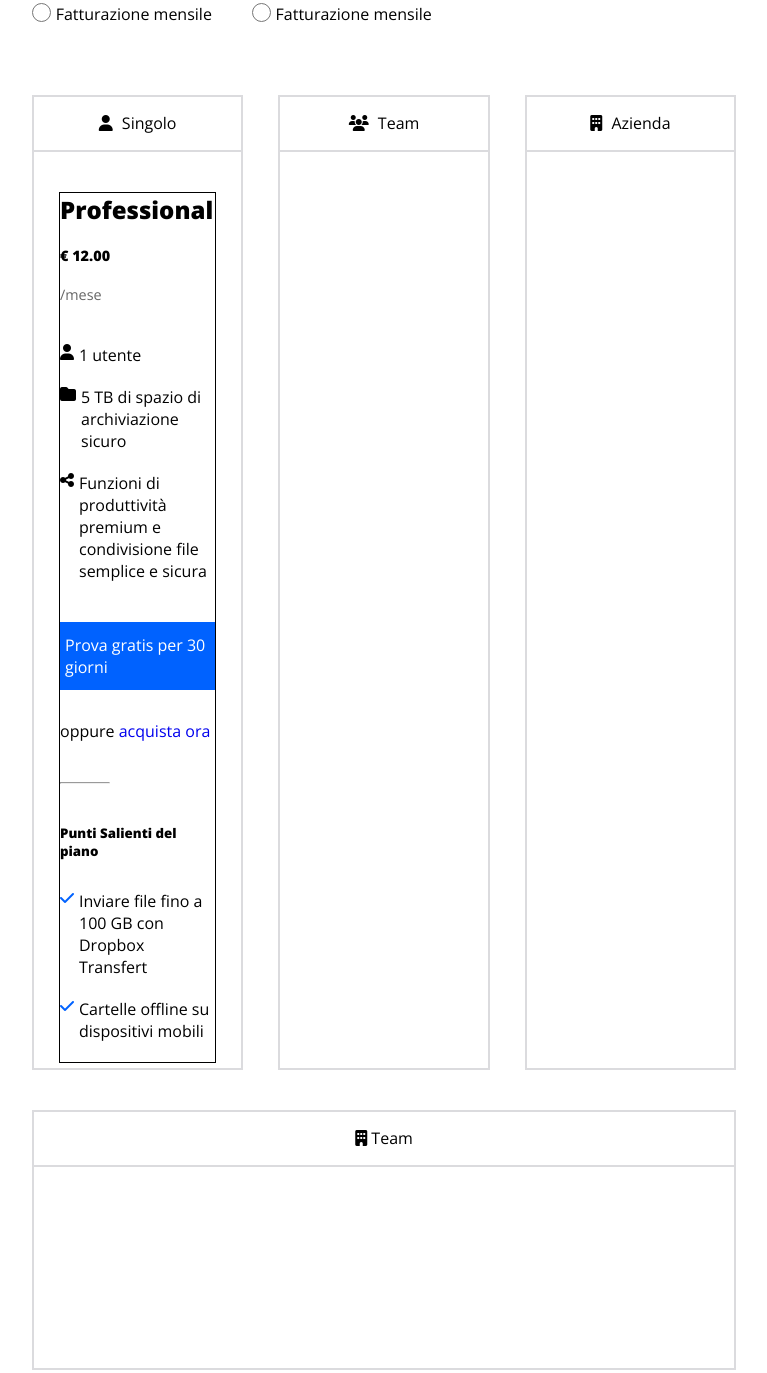
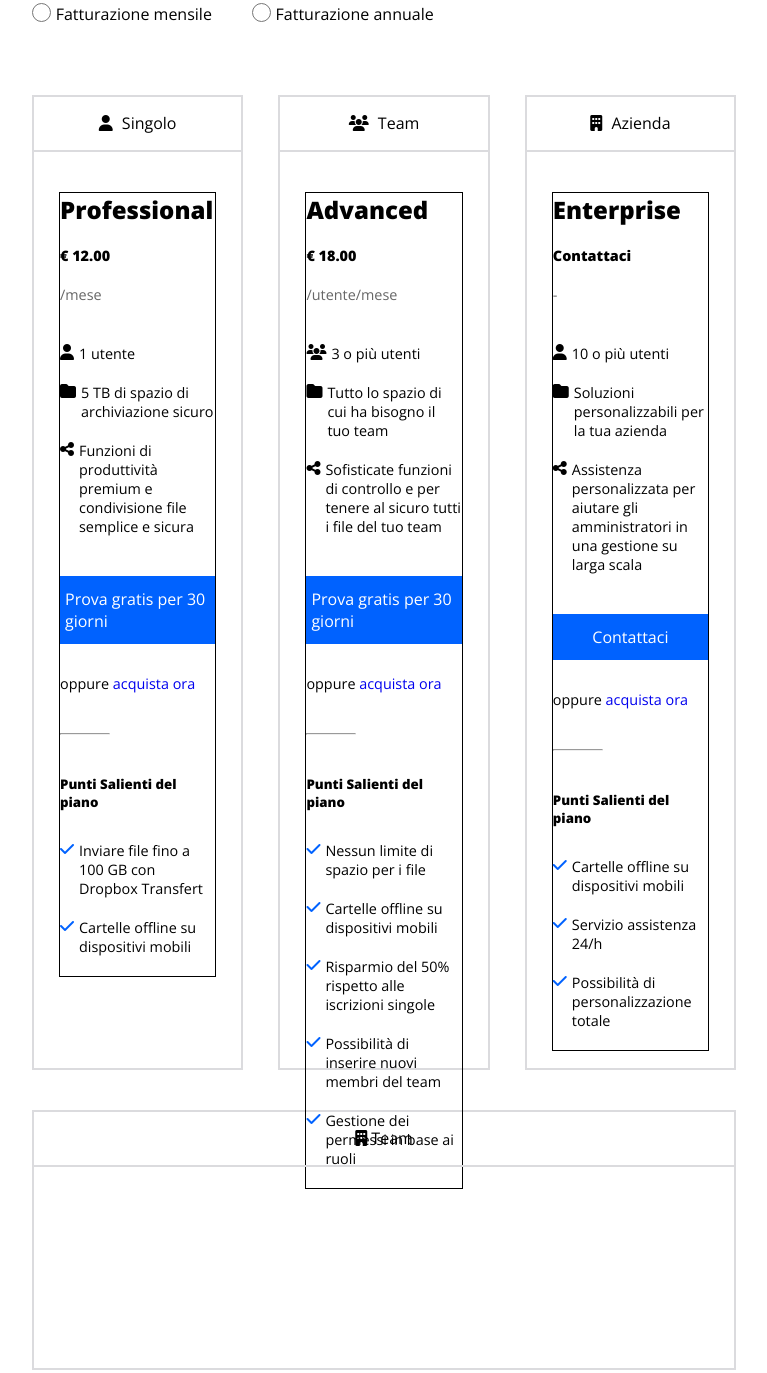
Before and after one commit to marroccuandrea/htmlcss-dropbox, a plain HTML site: page index.html in a window 1280 px wide. Shown: the part 1531-2904 px from the top of the page, without its empty margins (256-1023 px from the left). Drawn offline with nearby package versions, Linux system fonts and the light colour scheme.

Commit message:
[add] README finite colonne verticali

```diff
--- a/css/style.css
+++ b/css/style.css
@@ -189,6 +189,11 @@ h1{
 
 .colonna-vert i{
     padding-right: 5px;
+
+}
+
+.colonna-vert p{
+    font-size: 0.9rem;
 }
 
 .colonna-vert .professional{
@@ -237,7 +242,10 @@ h3{
 
 .oppure{
     margin-bottom: 40px;
+}
 
+.oppure a:visited{
+    color: #602993;
 }
 
 .hr-colonna{
--- a/index.html
+++ b/index.html
@@ -72,9 +72,9 @@
                         <input type="radio" class="checkbox-rotondo"/>
                         <span class="text-checkbox">Fatturazione mensile</span>
                         <input type="radio" class="checkbox-rotondo"/>
-                        <span class="text-checkbox">Fatturazione mensile</span>
+                        <span class="text-checkbox">Fatturazione annuale</span>
                 </div>
-
+<!-- PRIMA COLONNA  -->
                 <div class="piani-vert flex">
                     <div class="colonna-vert">
                         <div class="singolo">
@@ -117,21 +117,117 @@
                             </div>
 
                         </div>
+<!-- FINE PRIMA COLONNA  -->
 
+<!-- SECONDA COLONNA  -->
                     </div>
                     <div class="colonna-vert">
                         <div class="team">
                             <i class="fa-solid fa-users"></i>
                             <span>Team</span>
                         </div>
+                        <div class="professional">
+                            <h3>Advanced</h3>
+                            <ul class="euro">
+                                <li>&euro;<span> 18.00</span></li>
+                            </ul>
+                            <ul class="mensilita">
+                                <li>/utente/mese</li>
+                            </ul>
+                            <div class="lista-top">
+                                <div class="lista flex">
+                                    <i class="fa-solid fa-users"></i>
+                                    <p> 3 o più utenti</p>
+                                </div>
+                                <div class="lista flex">
+                                    <i class="fa-solid fa-folder"></i>
+                                    <p> Tutto lo spazio di cui ha bisogno il tuo team</p>
+                                </div>
+                                <div class="lista flex">
+                                    <i class="fa-solid fa-share-nodes"></i>
+                                    <p>Sofisticate funzioni di controllo e per tenere al sicuro tutti i file del tuo team</p>
+                                </div>
+                            </div>
+                            <a class="prova-gratis flex" href="#">Prova gratis per 30 giorni</a>
+                            <p class="oppure">oppure<a href="#"> acquista ora</a></p>
+                            <hr class="hr-colonna">
+                            <h5>Punti Salienti del piano</h5>
+                            <div class="lista flex">
+                                <i class="fa-solid fa-check"></i>
+                                <p> Nessun limite di spazio per i file</p>
+                            </div>
+                            <div class="lista flex">
+                                <i class="fa-solid fa-check"></i>
+                                <p> Cartelle offline su dispositivi mobili</p>
+                            </div>
+                            <div class="lista flex">
+                                <i class="fa-solid fa-check"></i>
+                                <p> Risparmio del 50% rispetto alle iscrizioni singole</p>
+                            </div>
+                            <div class="lista flex">
+                                <i class="fa-solid fa-check"></i>
+                                <p> Possibilità di inserire nuovi membri del team</p>
+                            </div>
+                            <div class="lista flex">
+                                <i class="fa-solid fa-check"></i>
+                                <p> Gestione dei permessi in base ai ruoli</p>
+                            </div>
+                        </div>
                     </div>
+<!-- FINE SECONDA COLONNA  -->
+
+<!-- TERZA COLONNA  -->
+
                     <div class="colonna-vert">
                         <div class="azienda">
                             <i class="fa-solid fa-building"></i>
                             <span>Azienda</span>
                         </div>
+                        <div class="professional">
+                            <h3>Enterprise</h3>
+                            <ul class="euro">
+                                <li>Contattaci</li>
+                            </ul>
+                            <ul class="mensilita">
+                                <li> - </li>
+                            </ul>
+                            <div class="lista-top">
+                                <div class="lista flex">
+                                    <i class="fa-solid fa-user"></i>
+                                    <p> 10 o più utenti</p>
+                                </div>
+                                <div class="lista flex">
+                                    <i class="fa-solid fa-folder"></i>
+                                    <p> Soluzioni personalizzabili per la tua azienda</p>
+                                </div>
+                                <div class="lista flex">
+                                    <i class="fa-solid fa-share-nodes"></i>
+                                    <p>Assistenza personalizzata per aiutare gli amministratori in una gestione su larga scala</p>
+                                </div>
+                            </div>
+                            <a class="prova-gratis flex" href="#">Contattaci</a>
+                            <p class="oppure">oppure<a href="#"> acquista ora</a></p>
+                            <hr class="hr-colonna">
+                            <h5>Punti Salienti del piano</h5>
+                            <div class="lista flex">
+                                <i class="fa-solid fa-check"></i>
+                                <p> Cartelle offline su dispositivi mobili</p>
+                            </div>
+                            <div class="lista flex">
+                                <i class="fa-solid fa-check"></i>
+                                <p> Servizio assistenza 24/h</p>
+                            </div>
+                            <div class="lista flex">
+                                <i class="fa-solid fa-check"></i>
+                                <p> Possibilità di personalizzazione totale</p>
+                            </div>
+                        </div>
                     </div>
                 </div>
+<!-- FINE TERZA COLONNA  -->
+
+<!-- BOX ORIZZONTALE  -->
+
                 <div class="piano-orizz flex">
                     <div class="team1">
                         <i class="fa-solid fa-building"></i>
@@ -140,6 +236,9 @@
                 </div>
             </div>
         </section>
+
+<!-- FINE BOX ORIZZONTALE  -->
+
         <div class="contatto-box flex">
             <div class="contatto-img">
                 <img src="img/partner.png" alt="">
```
Also changed, not shown: 1 other file.
